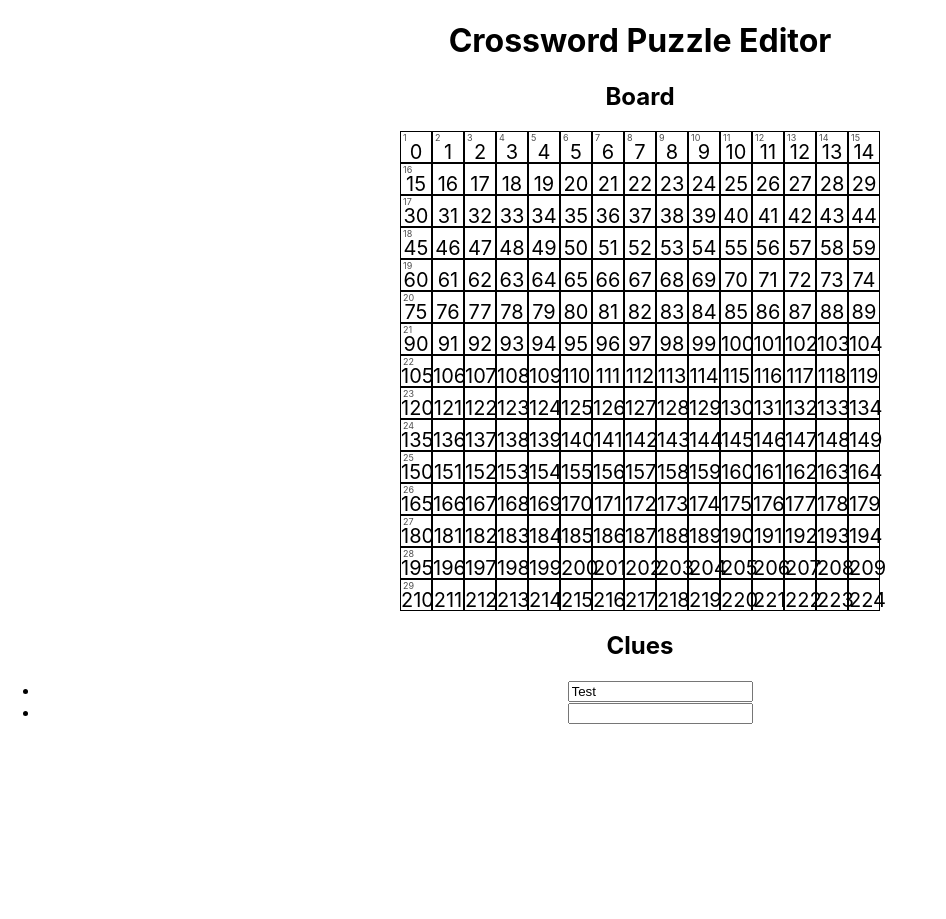
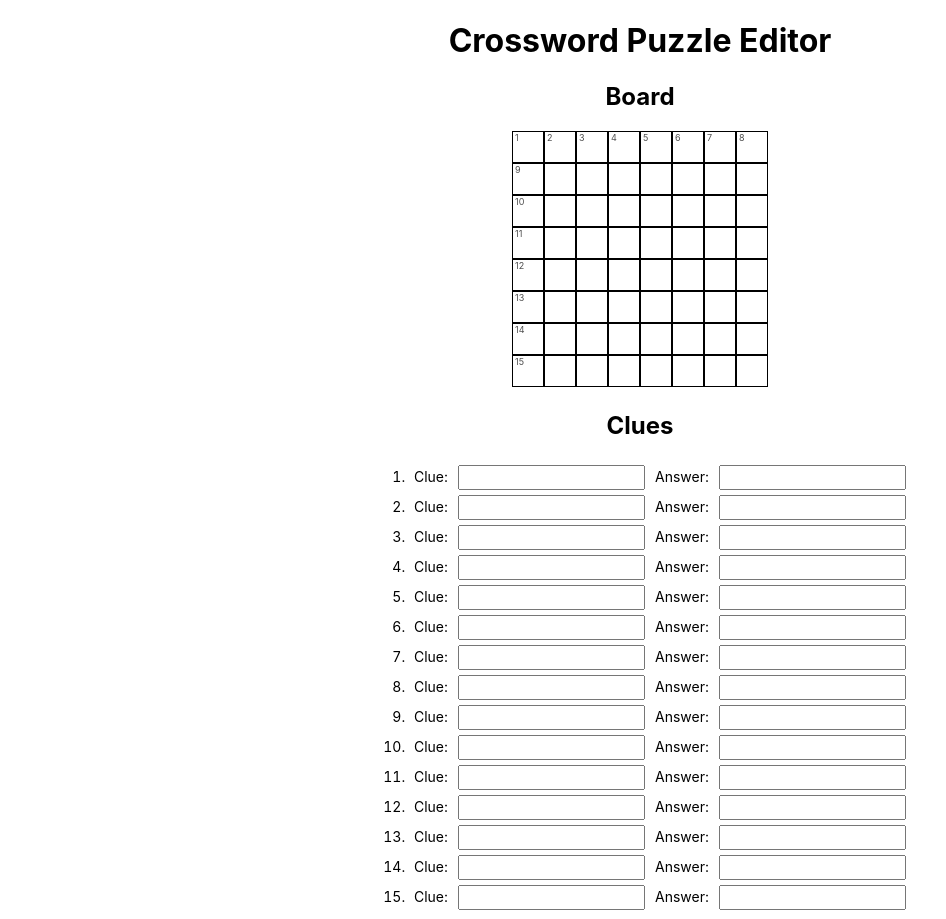
Before and after one commit to patrickweaver/crossword, a React (Create React App) app: page / in a window 1280 px wide. Shown: the whole page, without its empty margins (0-946 px from the left). Before the commit the page ends 800 px from the top, so only its background shows below. Built offline with nearby package versions, Linux system fonts and the light colour scheme.

Commit message:
resize clue answers on board change

```diff
--- a/src/App.tsx
+++ b/src/App.tsx
@@ -6,19 +6,27 @@ import Clues from './Clues';
 // Types:
 import { boardSquare, clueAnswer } from './types';
 
-const defaultClueAnswerArray: clueAnswer[] = [
-  {
-    clue: "Test",
-    answer: ""
-  },
-  {
-    clue: "",
-    answer: ""
-  },
-];
+// Helpers:
+import nArray from './helpers/nArray';
 
-const defaultBoardSize: number = 15;
-const rowCols: number[] = Array.from({length: defaultBoardSize}, (_: undefined, i: number) => i);
+const defaultBoardSize: number = 8;
+const rowCols: number[] = nArray(defaultBoardSize);
+
+const defaultClueAnswerArray: clueAnswer[] = nBlankClueAnswers((defaultBoardSize * 2) - 1);
+
+function nBlankClueAnswers(n: number): clueAnswer[] {
+  const nClueAnswers: clueAnswer[] = nArray(n).map((i: number): clueAnswer => {
+    return (
+      {
+        clue: "",
+        answer: ""
+      }
+    )
+  });
+  return nClueAnswers;
+}
+
+
 
 const initialBoard: boardSquare[][] = rowCols.map((rowIndex: number) => {
   return rowCols.map((colIndex: number) => {
@@ -36,12 +44,15 @@ const initialBoard: boardSquare[][] = rowCols.map((rowIndex: number) => {
 
 function App() {
 
+  const blankBoardAndClues: [boardSquare[][], number] = calculateBoard(initialBoard)
+  const [clueAnswers, setClueAnswers] = useState<clueAnswer[]>(defaultClueAnswerArray);
   const [boardSize, setBoardSize] = useState(defaultBoardSize);
-  const [board, setBoard] = useState<boardSquare[][]>(calculateBoard(initialBoard));
-  const [clueAnswers, setClueAnswers] = useState<clueAnswer[]>(defaultClueAnswerArray);
+  const [board, setBoard] = useState<boardSquare[][]>(blankBoardAndClues[0]);
 
-  function calculateBoard(board: boardSquare[][]): boardSquare[][] {
 
+  function calculateBoard(board: boardSquare[][]): [boardSquare[][], number] {
+
+    const boardSize = board.length;
     const flatBoard = board.flat();
     let wordNumber = 1;
     const wordStartFlatBoard = flatBoard.map((square: boardSquare, index: number): boardSquare => {
@@ -79,6 +90,7 @@ function App() {
       return square;
     });
 
+    // Put board back into 2D array
     const reGridBoard: boardSquare[][] = rowCols.map((rowIndex: number): boardSquare[] => {
       return rowCols.map((colIndex: number): boardSquare => {
         const index = (rowIndex * boardSize) + colIndex;
@@ -86,14 +98,17 @@ function App() {
       });
     });
 
-    return reGridBoard;
+    // Update number of clues:
+    const numberOfClues: number = wordNumber - 1
+
+    return [reGridBoard, numberOfClues];
   }
 
   function recalculateBoard(updatedBoard: boardSquare[][]): void {
 
-    const recalculatedUpdatedBoard = calculateBoard(updatedBoard);
-
+    const [recalculatedUpdatedBoard, numberOfClueAnswers] = calculateBoard(updatedBoard);
     setBoard(recalculatedUpdatedBoard);
+    setClueAnswers(nBlankClueAnswers(numberOfClueAnswers))
   }
 
   return (
--- a/src/BoardSquare.tsx
+++ b/src/BoardSquare.tsx
@@ -31,7 +31,7 @@ function BoardSquare(props: boardSquareProps): JSX.Element {
         {`${props.square.wordStart ? (props.square.horizontalWordNumber ? props.square.horizontalWordNumber : props.square.verticalWordNumber) : ''}`}
       </div>
       <div className="letter">
-        {(props.rowIndex * props.boardSize) + props.colIndex}
+        {true ? '' : (props.rowIndex * props.boardSize) + props.colIndex}
       </div>
     </div>
 
--- /dev/null
+++ b/src/Clues.css
@@ -0,0 +1,19 @@
+.clue-answers-list {
+  text-align: left;
+  margin: 0 auto;
+  display: inline-block;
+  overflow: scroll;
+}
+
+.clue-answers-list > li {
+  margin: 5px 0;
+  font-size: 14px;
+}
+
+.clue-answers-list > li > input, .clue-answers-list > li > label {
+  margin: 0 5px;
+}
+
+.clue-answers-list > li > input {
+  padding: 3px;
+}
--- a/src/Clues.tsx
+++ b/src/Clues.tsx
@@ -1,4 +1,5 @@
 import React from 'react';
+import './Clues.css';
 
 // Types:
 import { clueAnswer } from './types';
@@ -13,10 +14,12 @@ function Clues(props: cluesProps): JSX.Element {
   return (
     <div>
       <h2>Clues</h2>
-      <ul>
+      <ol className="clue-answers-list">
         {props.clueAnswers.map((item: clueAnswer, index: number) => {
+          const clueNumber = index + 1;
           return (
             <li key={index}>
+              <label>Clue:</label>
               <input
                 value={item.clue}
                 onChange={event => {
@@ -25,10 +28,19 @@ function Clues(props: cluesProps): JSX.Element {
                   return props.setClueAnswers(newClueAnswers);
                 }}
               />
+              <label>Answer:</label>
+              <input
+                value={item.answer}
+                onChange={event => {
+                  const newClueAnswers: clueAnswer[] = [...props.clueAnswers];
+                  newClueAnswers[index].answer = event.target.value;
+                  return props.setClueAnswers(newClueAnswers);
+                }}
+              />
             </li>
           )
         })}
-      </ul>
+      </ol>
     </div>
   )
 }
--- /dev/null
+++ b/src/helpers/nArray.ts
@@ -0,0 +1,3 @@
+export default function nArray(n: number): number[] {
+  return Array.from({length: n}, (_: undefined, i: number): number => i)
+}
```
Also changed, not shown: 1 other file (tests, documents, lock files or other folders).
